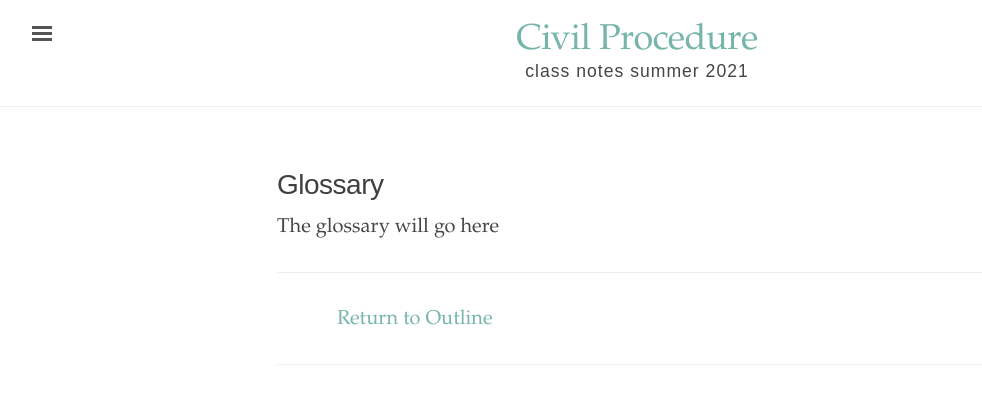
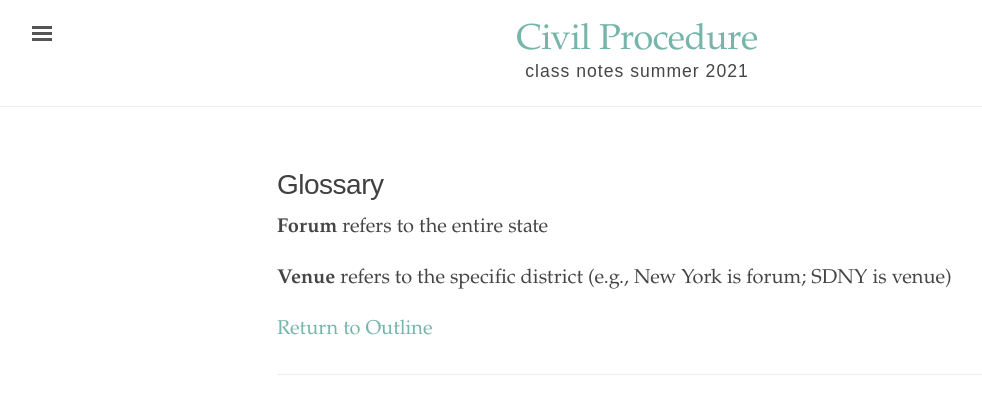
Before and after one commit to binipringle/torts, a Jekyll site: the page built from _texts/8-glossary.md, in a window 1280 px wide. Shown: the top 414 px of the page, without its empty margins (3-985 px from the left). Built offline with Jekyll 4.4.1, drawn with Linux system fonts in a browser that asks for light colours.

Commit message:
gave up trying to move hyperlink to right and added two terms to glossary

```diff
--- a/_texts/8-glossary.md
+++ b/_texts/8-glossary.md
@@ -6,10 +6,10 @@ editor: Sabina Pringle
 source:
 ---
 
-The glossary will go here
+**Forum** refers to the entire state
+
+**Venue** refers to the specific district (e.g., New York is forum; SDNY is venue)
+
+[Return to Outline](https://binipringle.github.io/civilprocedure/texts/0-outline/)
 
 ---
-
-- {:.indent-3}                                                                                      [Return to Outline](https://binipringle.github.io/civilprocedure/texts/0-outline/)
-
----
```
